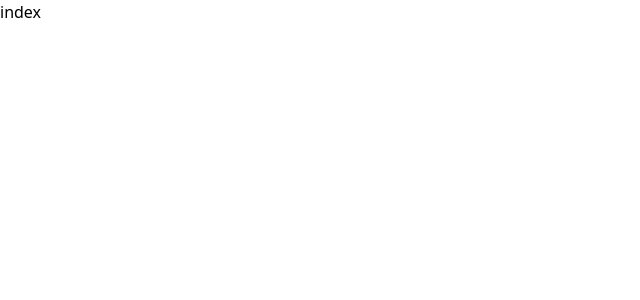
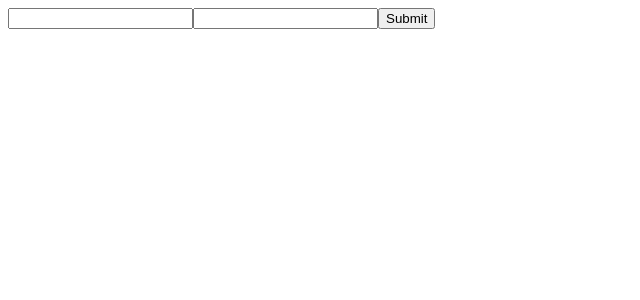
Before and after one commit to fischerafael/challenges, a Next.js app: page / in a window 1280 px wide. Shown: the top 300 px of the page, without its empty margins (0-640 px from the left). Built offline with nearby package versions, Linux system fonts and the light colour scheme.

Commit message:
feat: estados derivados

```diff
--- a/pages/_app.tsx
+++ b/pages/_app.tsx
@@ -1,6 +1,5 @@
-import '@/styles/globals.css'
-import type { AppProps } from 'next/app'
+import type { AppProps } from "next/app";
 
 export default function App({ Component, pageProps }: AppProps) {
-  return <Component {...pageProps} />
+  return <Component {...pageProps} />;
 }
--- a/pages/index.tsx
+++ b/pages/index.tsx
@@ -1,7 +1,21 @@
-import React from "react";
+import React, { useEffect, useState } from "react";
 
 const index = () => {
-  return <div>index</div>;
+  const [firstName, setFirstName] = useState("");
+  const [lastName, setLastName] = useState("");
+
+  // estado derivado
+  const fullName = `${firstName} ${lastName}`;
+
+  return (
+    <div>
+      <input value={firstName} onChange={(e) => setFirstName(e.target.value)} />
+      <input value={lastName} onChange={(e) => setLastName(e.target.value)} />
+      <button>Submit</button>
+
+      <div>{fullName}</div>
+    </div>
+  );
 };
 
 export default index;
```
